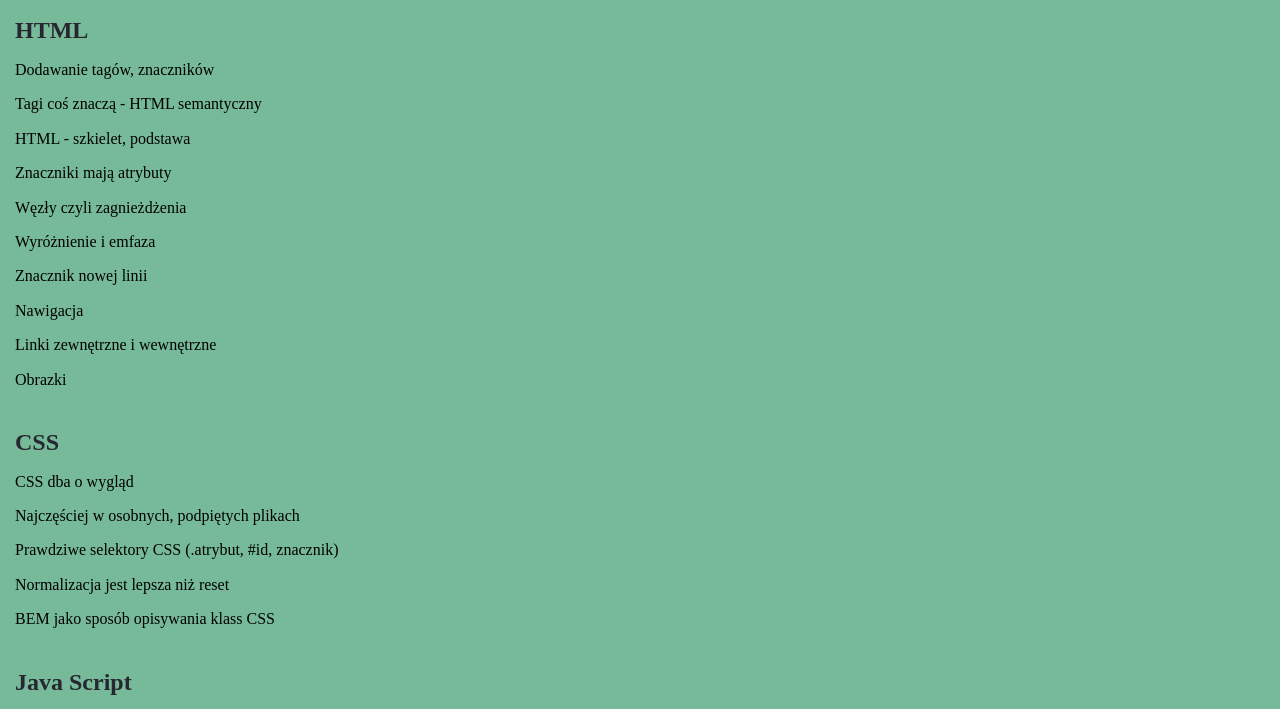
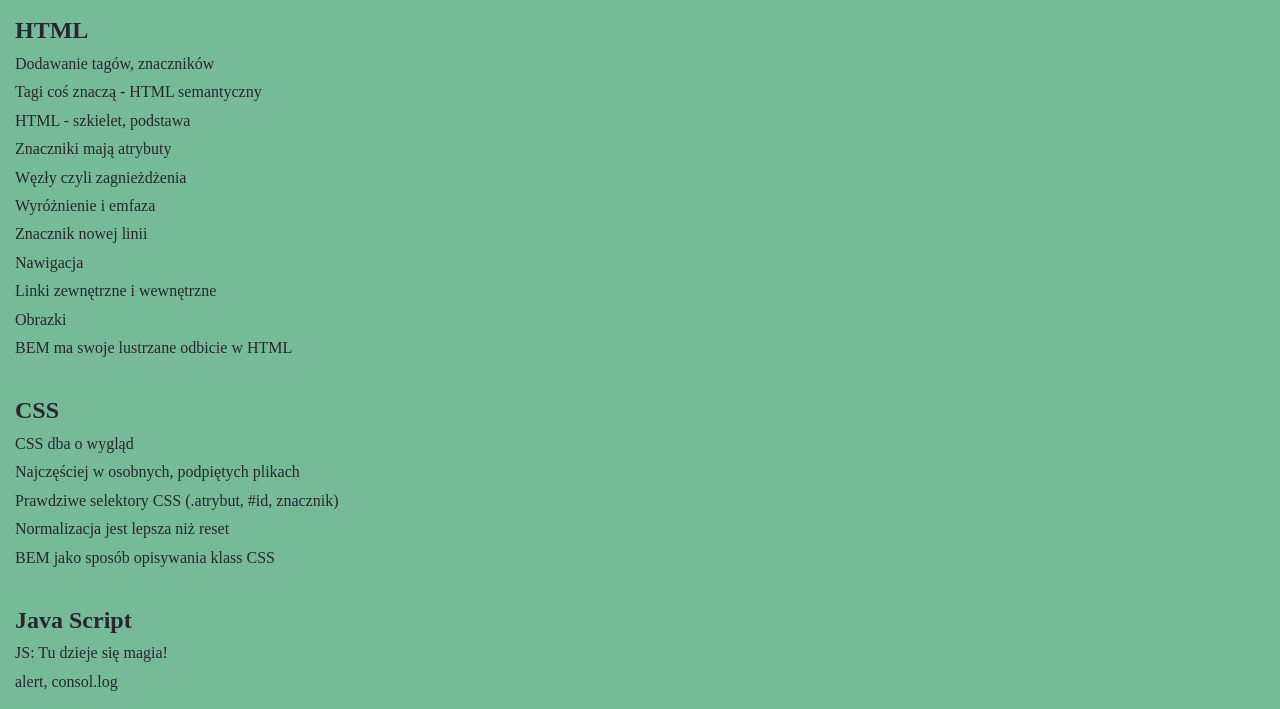
Before and after one commit to malgorzatapolitzagun/homepage, a plain HTML site: page notes.html in a window 1280 px wide. Shown: the part 179-888 px from the top of the page. Drawn offline with Linux system fonts and the light colour scheme.

Commit message:
Corrected style regarding list item

```diff
--- a/notes.html
+++ b/notes.html
@@ -24,34 +24,35 @@
 				alt="Tablica korkowa z żółtą karteczką na której jest narysowana żarówka">
 			<article class="article">
 				<h2 class="article__header">HTML</h2>
-				<p class="article__text--list-item">Dodawanie tagów, znaczników</p>
-				<p class="article__text--list-item">Tagi coś znaczą - HTML semantyczny</p>
-				<p class="article__text--list-item">HTML - szkielet, podstawa</p>
-				<p class="article__text--list-item">Znaczniki mają atrybuty</p>
-				<p class="article__text--list-item">Węzły czyli zagnieżdżenia</p>
-				<p class="article__text--list-item">Wyróżnienie i emfaza</p>
-				<p class="article__text--list-item">Znacznik nowej linii</p>
-				<p class="article__text--list-item">Nawigacja</p>
-				<p class="article__text--list-item">Linki zewnętrzne i wewnętrzne</p>
-				<p class="article__text--list-item">Obrazki</p>
+				<p class="article__text article__text--list-item">Dodawanie tagów, znaczników</p>
+				<p class="article__text article__text--list-item">Tagi coś znaczą - HTML semantyczny</p>
+				<p class="article__text article__text--list-item">HTML - szkielet, podstawa</p>
+				<p class="article__text article__text--list-item">Znaczniki mają atrybuty</p>
+				<p class="article__text article__text--list-item">Węzły czyli zagnieżdżenia</p>
+				<p class="article__text article__text--list-item">Wyróżnienie i emfaza</p>
+				<p class="article__text article__text--list-item">Znacznik nowej linii</p>
+				<p class="article__text article__text--list-item">Nawigacja</p>
+				<p class="article__text article__text--list-item">Linki zewnętrzne i wewnętrzne</p>
+				<p class="article__text article__text--list-item">Obrazki</p>
+				<p class="article__text article__text--list-item">BEM ma swoje lustrzane odbicie w HTML</p>
 				</article>
 			<article class="article">
 				<h2 class="article__header">CSS</h2>
-				<p class="article__text--list-item">CSS dba o wygląd</p>
-				<p class="article__text--list-item">Najczęściej w osobnych, podpiętych plikach</p>
-				<p class="article__text--list-item">Prawdziwe selektory CSS (.atrybut, #id, znacznik)</p>
-				<p class="article__text--list-item">Normalizacja jest lepsza niż reset</p>
-				<p class="article__text--list-item">BEM jako sposób opisywania klass CSS</p>
+				<p class="article__text article__text--list-item">CSS dba o wygląd</p>
+				<p class="article__text article__text--list-item">Najczęściej w osobnych, podpiętych plikach</p>
+				<p class="article__text article__text--list-item">Prawdziwe selektory CSS (.atrybut, #id, znacznik)</p>
+				<p class="article__text article__text--list-item">Normalizacja jest lepsza niż reset</p>
+				<p class="article__text article__text--list-item">BEM jako sposób opisywania klass CSS</p>
 			</article>
 			<article class="article">
 				<h2 class="article__header">Java Script</h2>
-				<p class="article__text--list-item">JS: Tu dzieje się magia!</p>
-				<p class="article__text--list-item">alert, consol.log</p>
+				<p class="article__text article__text--list-item">JS: Tu dzieje się magia!</p>
+				<p class="article__text article__text--list-item">alert, consol.log</p>
 			</article>
 			<article class="article">
 				<h2 class="article__header">GIT</h2>
-				<p class="article__text--list-item">System kontroli wersji - GIT to już standard</p>
-				<p class="article__text--list-item">Możliwość używania w wersji: terminal lub wizualnie przyjazne GitHub Desktop</p>
+				<p class="article__text article__text--list-item">System kontroli wersji - GIT to już standard</p>
+				<p class="article__text article__text--list-item">Możliwość używania w wersji: terminal lub wizualnie przyjazne GitHub Desktop</p>
 			</article>
 		</section>
 	</main>
--- a/style.css
+++ b/style.css
@@ -76,8 +76,7 @@
 }
 
 .article__text--list-item {
-	margin-bottom: 0;
-	padding-top: 0;
+	padding-top: 10px;
 }
 
 .footer {
```
